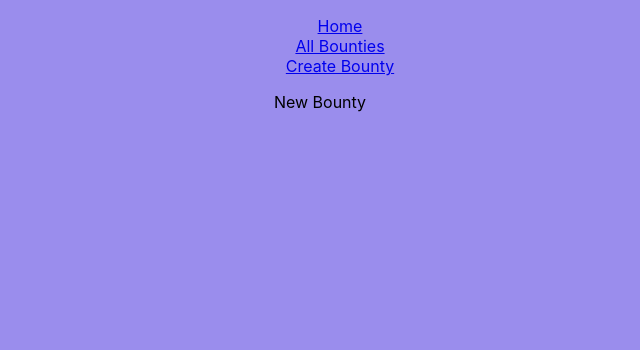
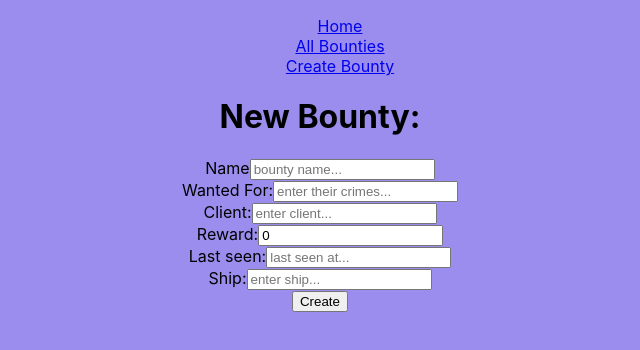
Before and after one commit to devin-lynch/bounty-client, a React (Create React App) app: page /bounties/new in a window 1280 px wide. Shown: the top 350 px of the page, without its empty margins (320-960 px from the left). Built offline with nearby package versions, Linux system fonts and the light colour scheme.

Commit message:
Post route working

```diff
--- a/src/components/routes/Bounty.jsx
+++ b/src/components/routes/Bounty.jsx
@@ -45,7 +45,7 @@ export default function Bounty() {
             <p>{errorMessage}</p>
 
             <div>
-                <Link to={`/bounties/${id}/edit`}>Edit this Bounty</Link>
+                <Link to={`/bounties/${id}/edit`}><button>Edit</button></Link>
 
                 <button onClick={handleDelete}>Delete</button>
             </div>
--- a/src/components/routes/NewBounty.jsx
+++ b/src/components/routes/NewBounty.jsx
@@ -1,7 +1,106 @@
+import { useState } from 'react'
+import axios from 'axios'
+import { useNavigate } from 'react-router-dom'
+
 export default function NewBounty() {
+    // state to hold our form
+    const [form, setForm] = useState({
+        name: '',
+        wantedFor: '',
+        client: '',
+        reward: 0,
+        lastSeen: '',
+        ship: ''
+    })
+    const [errorMessage, setErrorMessage] = useState('')
+
+    const navigate = useNavigate()
+
+
+    // submit event handler
+    const handleSubmit = async e => {
+        try {
+            e.preventDefault()
+            // post form data to the backend API
+            const response = await axios.post(`${process.env.REACT_APP_SERVER_URL}/bounty`, form)
+            // navigate back to /bounties to see the new bounty
+            navigate('/bounties')
+        } catch(err) {
+            console.warn(err)
+            if (err.response) {
+                setErrorMessage(err.response.data.message)
+            }
+        }
+    }
     return (
         <div>
-            New Bounty
+            <h1>New Bounty:</h1>
+
+            <p>{errorMessage}</p>
+
+            <form onSubmit={handleSubmit}>
+                <div>
+                    <label htmlFor='name'>Name</label>
+                    <input
+                        type='text'
+                        id='name'
+                        value={form.name}
+                        placeholder='bounty name...'
+                        onChange={e => setForm({ ...form, name: e.target.value })}
+                    />
+                </div>
+                <div>
+                    <label htmlFor='wantedFor'>Wanted For:</label>
+                    <input
+                        type='text'
+                        id='wantedFor'
+                        value={form.wantedFor}
+                        placeholder='enter their crimes...'
+                        onChange={e => setForm({ ...form, wantedFor: e.target.value })}
+                    />
+                </div>
+                <div>
+                    <label htmlFor='client'>Client:</label>
+                    <input
+                        type='text'
+                        id='client'
+                        value={form.client}
+                        placeholder='enter client...'
+                        onChange={e => setForm({ ...form, client: e.target.value })}
+                    />
+                </div>
+                <div>
+                    <label htmlFor='reward'>Reward:</label>
+                    <input
+                        type='number'
+                        id='reward'
+                        value={form.reward}
+                        onChange={e => setForm({ ...form, reward: e.target.value })}
+                    />
+                </div>
+                <div>
+                    <label htmlFor='lastSeen'>Last seen:</label>
+                    <input
+                        type='text'
+                        id='lastSeen'
+                        value={form.lastSeen}
+                        placeholder='last seen at...'
+                        onChange={e => setForm({ ...form, lastSeen: e.target.value })}
+                    />
+                </div>
+                <div>
+                    <label htmlFor='ship'>Ship:</label>
+                    <input
+                        type='text'
+                        id='ship'
+                        value={form.ship}
+                        placeholder='enter ship...'
+                        onChange={e => setForm({ ...form, ship: e.target.value })}
+                    />
+                </div>
+
+                <button type='submit'>Create</button>
+            </form>
         </div>
     )
 }
```
